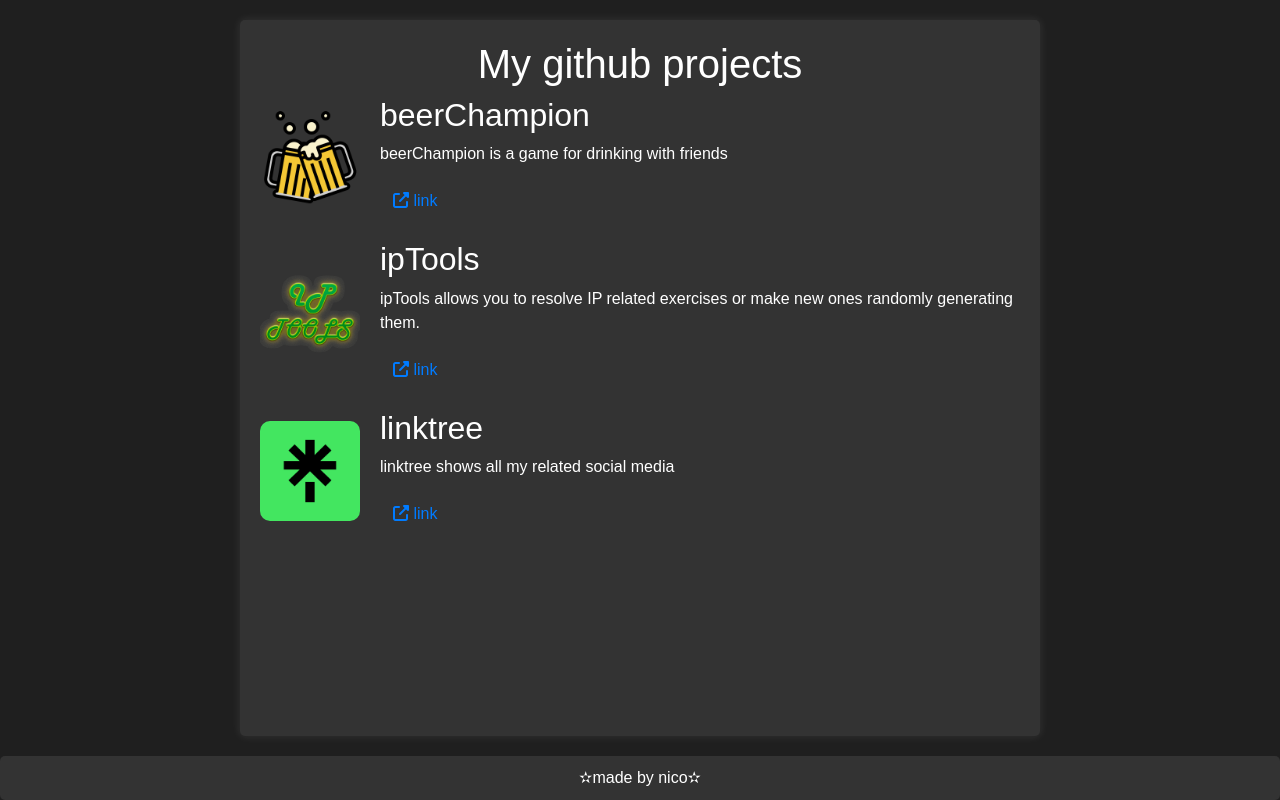
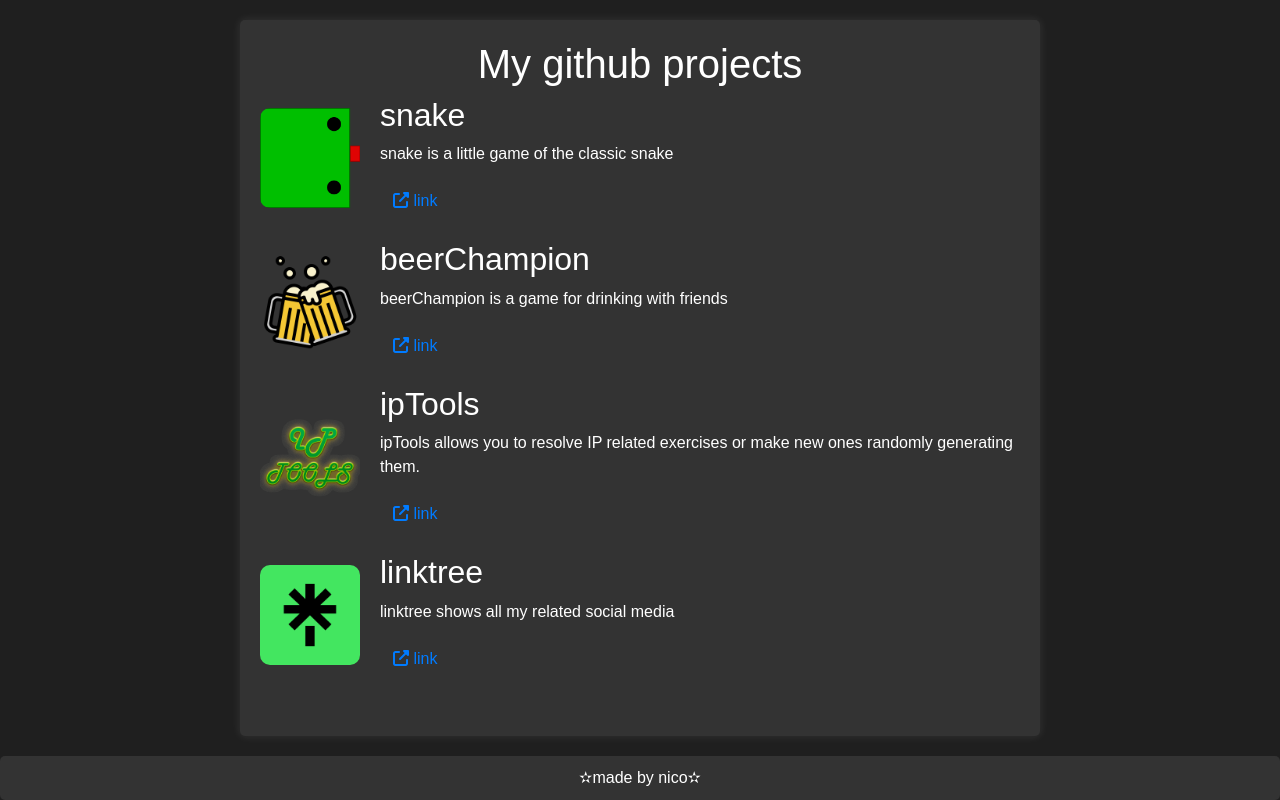
Before and after one commit to nicx01/nicx01.github.io, a plain HTML site: page index.html in a window 1280 px wide. Drawn offline with nearby package versions, Linux system fonts and the light colour scheme.

Commit message:
added snake

```diff
--- a/index.html
+++ b/index.html
@@ -83,6 +83,21 @@
       <ul>
         <li>
           <div class="project">
+            <img src="/snake_head.png" alt="snake" />
+            <div class="project-details">
+              <h2>snake</h2>
+              <p>
+                snake is a little game of the classic snake
+              </p>
+              <a href="https://nicx01.github.io/snake" class="btn btn-link"
+                ><i class="fas fa-external-link-alt"></i> link</a
+              >
+            </div>
+          </div>
+        </li>
+        <li>
+        <li>
+          <div class="project">
             <img src="/beerChampion.png" alt="beerChampion" />
             <div class="project-details">
               <h2>beerChampion</h2>
```
Also changed, not shown: snake_head.png (added).
